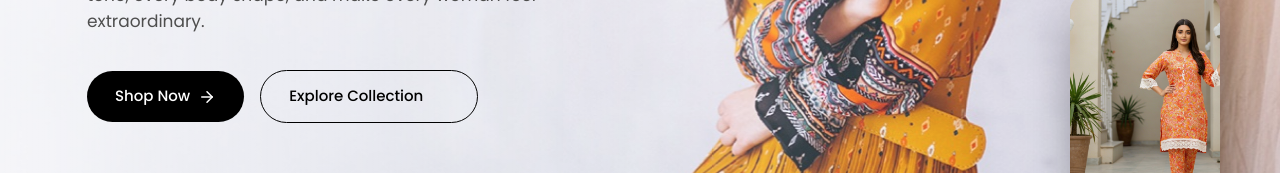
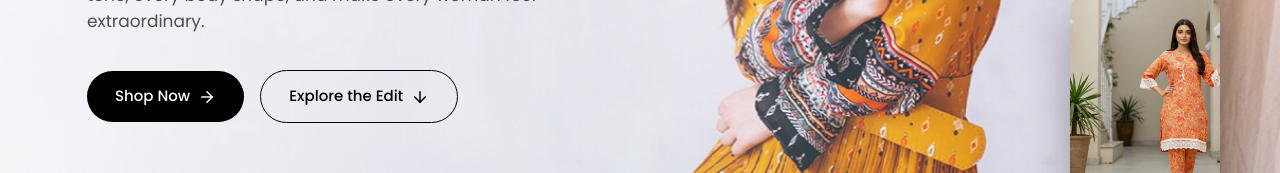
Before and after one commit to ragav1n/look, a React (Vite) app: page / in a window 1280 px wide. Shown: the part 502-675 px from the top of the page. Built offline with nearby package versions, Linux system fonts and the light colour scheme; no server answers.

Commit message:
Differentiate hero CTAs: Shop Now vs Explore the Edit (scrolls to section)

```diff
--- a/src/pages/home/FeaturedEdit.tsx
+++ b/src/pages/home/FeaturedEdit.tsx
@@ -12,7 +12,11 @@ export default function FeaturedEdit() {
   if (products.length === 0) return null;
 
   return (
-    <section className="overflow-hidden py-[64px]" aria-labelledby="edit-heading">
+    <section
+      id="the-edit"
+      className="scroll-mt-[87px] overflow-hidden py-[64px]"
+      aria-labelledby="edit-heading"
+    >
       <Reveal className="mx-auto w-full max-w-[1338px] px-6 text-center min-[1400px]:px-0">
         <p className="text-[12px] tracking-[0.08em] text-accent uppercase">The Edit</p>
         <h2
--- a/src/pages/home/Hero.tsx
+++ b/src/pages/home/Hero.tsx
@@ -1,6 +1,6 @@
 import { useEffect, useState } from "react";
 import { Link } from "react-router-dom";
-import { ArrowRight } from "lucide-react";
+import { ArrowRight, ArrowDown } from "lucide-react";
 import heroBg from "@/assets/hero-bg.jpg";
 import heroModel1 from "@/assets/hero-model-1.jpg";
 import heroModel2 from "@/assets/hero-model-2.jpg";
@@ -78,13 +78,16 @@ export default function Hero() {
               Shop Now
               <ArrowRight className="size-[18px] transition-transform duration-300 group-hover:translate-x-1" />
             </Link>
-            <Link
-              to="/shop"
+            <button
+              type="button"
+              onClick={() =>
+                document.getElementById("the-edit")?.scrollIntoView({ behavior: "smooth" })
+              }
               className="group inline-flex items-center gap-2 rounded-full border border-black px-7 py-3.5 text-[15px] font-medium text-black transition-all duration-300 hover:bg-black hover:text-white"
             >
-              Explore Collection
-              <ArrowRight className="size-[18px] -translate-x-1 opacity-0 transition-all duration-300 group-hover:translate-x-0 group-hover:opacity-100" />
-            </Link>
+              Explore the Edit
+              <ArrowDown className="size-[18px] transition-transform duration-300 group-hover:translate-y-0.5" />
+            </button>
           </div>
         </div>
 
```
